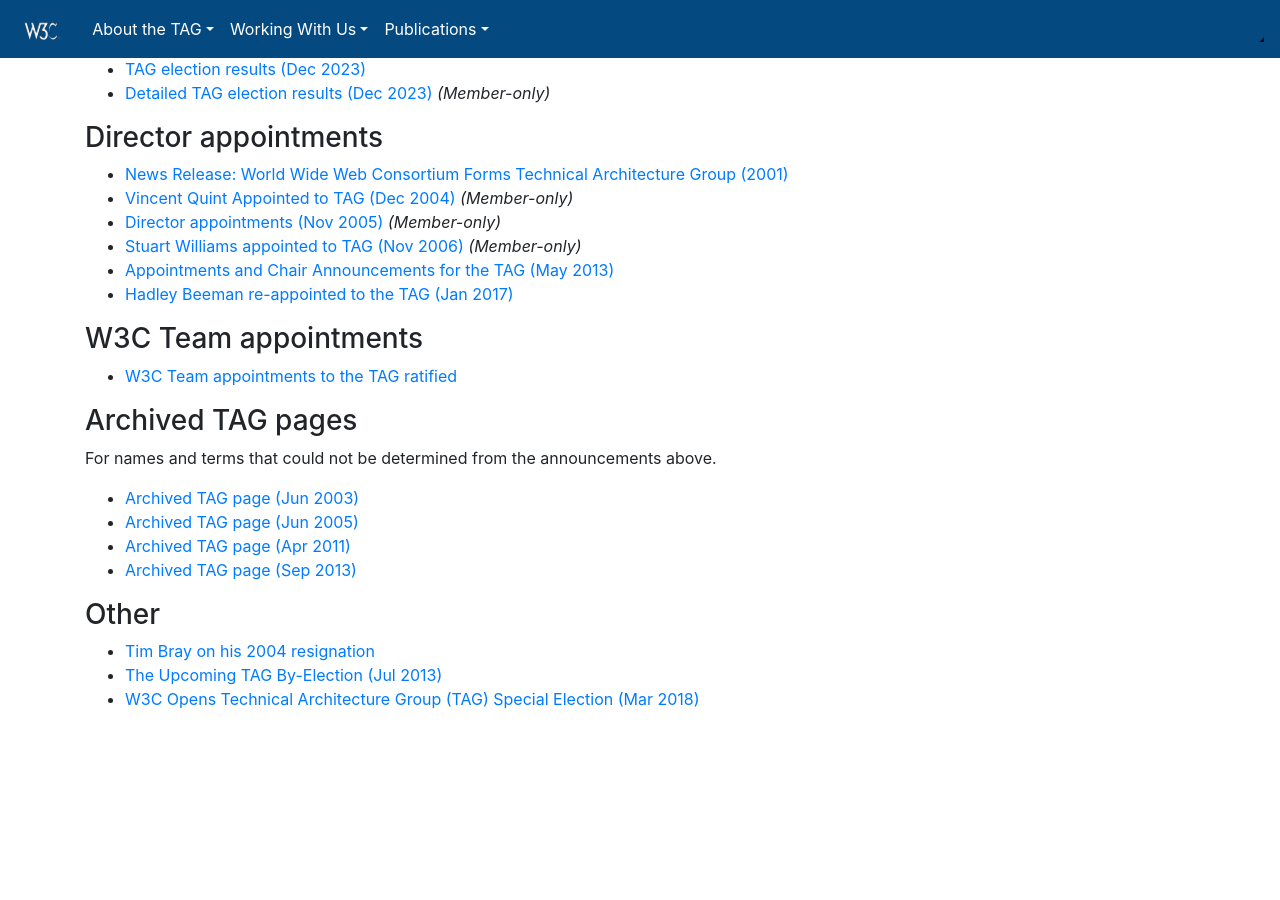
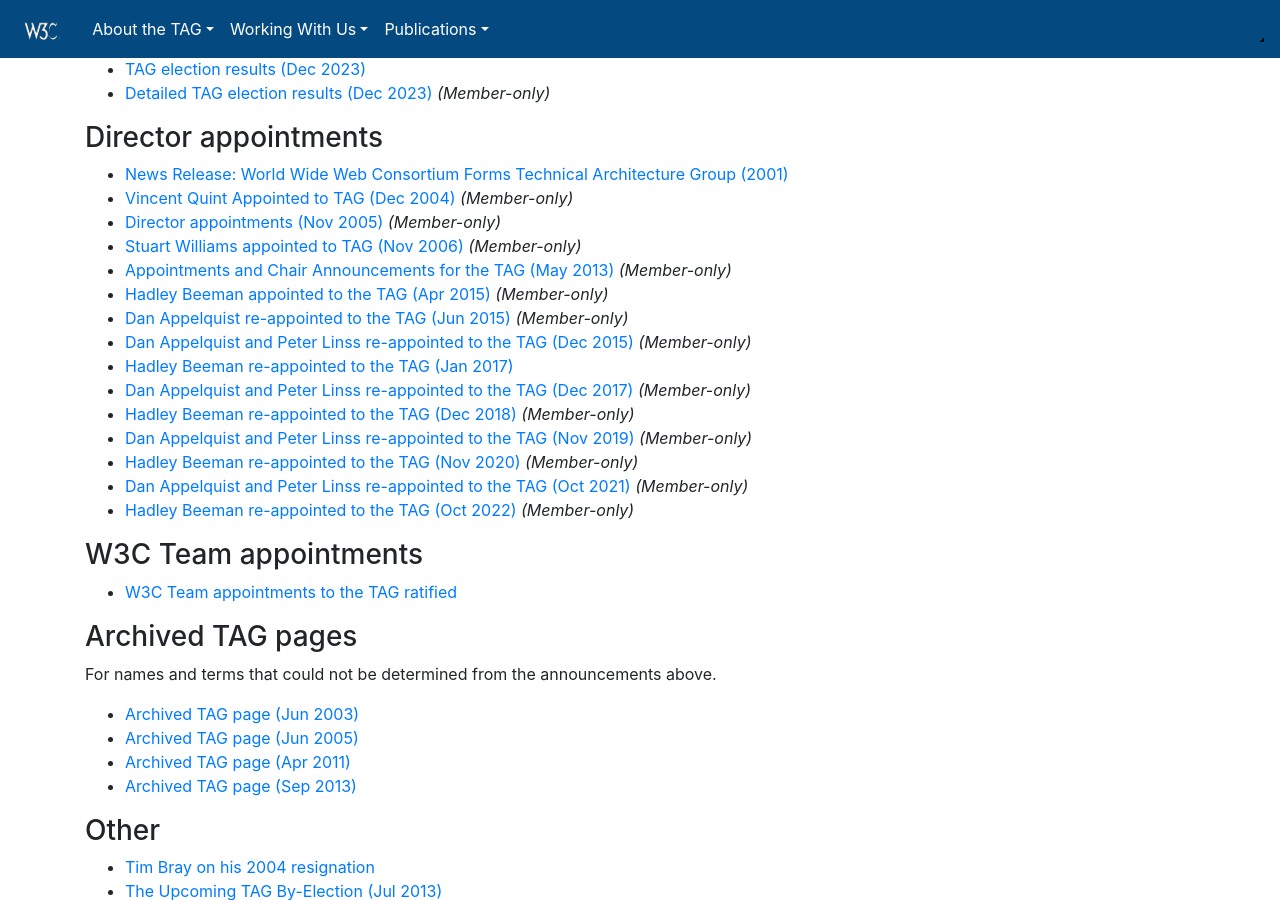
Before and after one commit to w3ctag/tag.w3.org, a Jekyll site: the page built from history/index.md, in a window 1280 px wide and 900 px high, scrolled down 2386 px. Built offline with Jekyll 4.4.1, drawn with Linux system fonts in a browser that asks for light colours; nearby versions of some CDN libraries; library files that are not in the unit come from our copies; before the commit the page ends 3137 px from its top, so only the background shows below that.

Commit message:
added some references to appointements (#47)

```diff
--- a/history/index.md
+++ b/history/index.md
@@ -58,8 +58,17 @@
 - [Vincent Quint Appointed to TAG (Dec 2004)](https://lists.w3.org/Archives/Member/w3c-ac-members/2004OctDec/0045.html) *(Member-only)*
 - [Director appointments (Nov 2005)](https://lists.w3.org/Archives/Member/w3c-ac-members/2005OctDec/0023.html) *(Member-only)*
 - [Stuart Williams appointed to TAG (Nov 2006)](https://lists.w3.org/Archives/Member/w3c-ac-members/2006OctDec/0049.html) *(Member-only)*
-- [Appointments and Chair Announcements for the TAG (May 2013)](https://lists.w3.org/Archives/Member/w3c-ac-members/2013AprJun/0026.html)
+- [Appointments and Chair Announcements for the TAG (May 2013)](https://lists.w3.org/Archives/Member/w3c-ac-members/2013AprJun/0026.html) *(Member-only)*
+- [Hadley Beeman appointed to the TAG (Apr 2015)](https://lists.w3.org/Archives/Member/w3c-ac-members/2015AprJun/0010.html) *(Member-only)*
+- [Dan Appelquist re-appointed to the TAG (Jun 2015)](https://lists.w3.org/Archives/Member/w3c-ac-members/2015AprJun/0059.html) *(Member-only)*
+- [Dan Appelquist and Peter Linss re-appointed to the TAG (Dec 2015)](https://lists.w3.org/Archives/Member/w3c-ac-members/2015OctDec/0038.html) *(Member-only)*
 - [Hadley Beeman re-appointed to the TAG (Jan 2017)](https://lists.w3.org/Archives/Public/www-tag/2017Jan/0004.html)
+- [Dan Appelquist and Peter Linss re-appointed to the TAG (Dec 2017)](https://lists.w3.org/Archives/Member/w3c-ac-members/2017OctDec/0042.html) *(Member-only)*
+- [Hadley Beeman re-appointed to the TAG (Dec 2018)](https://lists.w3.org/Archives/Member/w3c-ac-members/2018OctDec/0052.html) *(Member-only)*
+- [Dan Appelquist and Peter Linss re-appointed to the TAG (Nov 2019)](https://lists.w3.org/Archives/Member/w3c-ac-members/2019OctDec/0022.html) *(Member-only)*
+- [Hadley Beeman re-appointed to the TAG (Nov 2020)](https://lists.w3.org/Archives/Member/w3c-ac-members/2020OctDec/0016.html) *(Member-only)*
+- [Dan Appelquist and Peter Linss re-appointed to the TAG (Oct 2021)](https://lists.w3.org/Archives/Member/w3c-ac-members/2021OctDec/0013.html) *(Member-only)*
+- [Hadley Beeman re-appointed to the TAG (Oct 2022)](https://lists.w3.org/Archives/Member/w3c-ac-members/2022OctDec/0003.html) *(Member-only)*
 
 ### W3C Team appointments
 - [W3C Team appointments to the TAG ratified](https://www.w3.org/news/2024/w3c-team-appointments-to-the-tag-ratified/)
```
